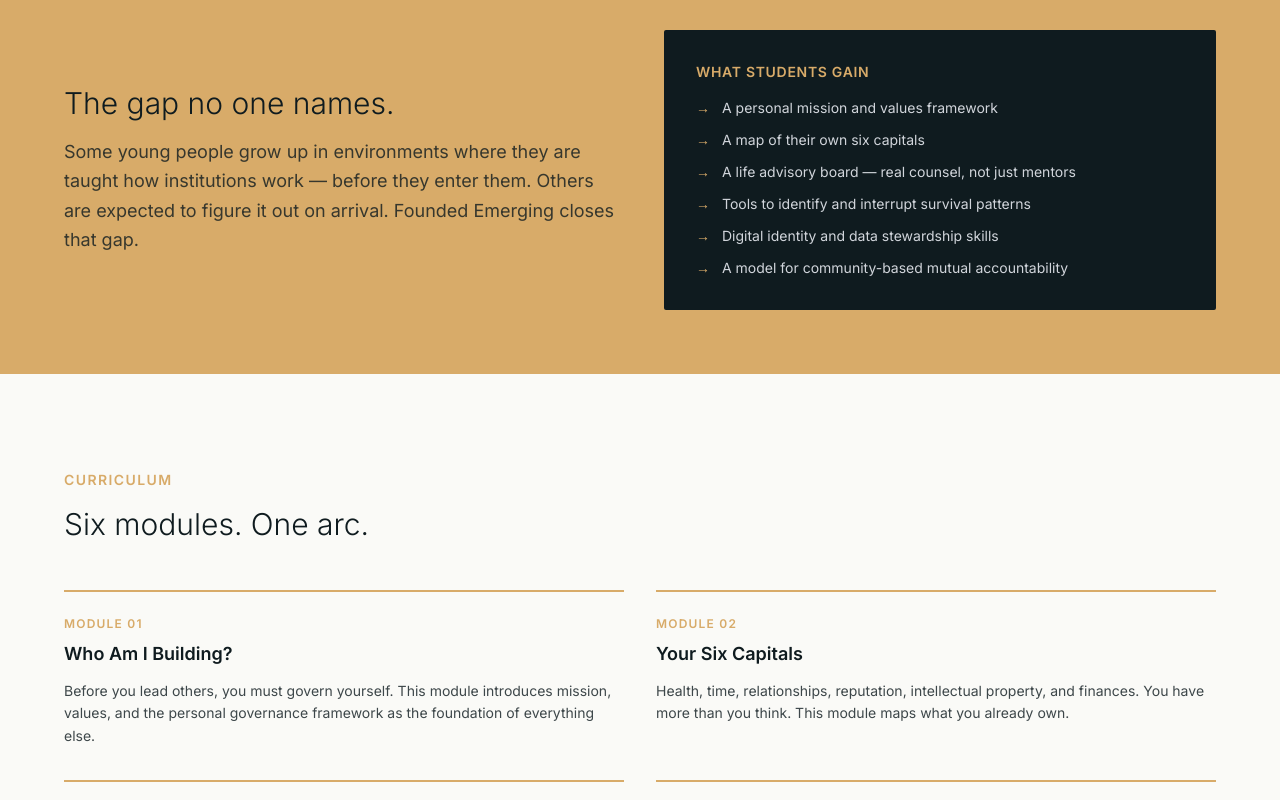
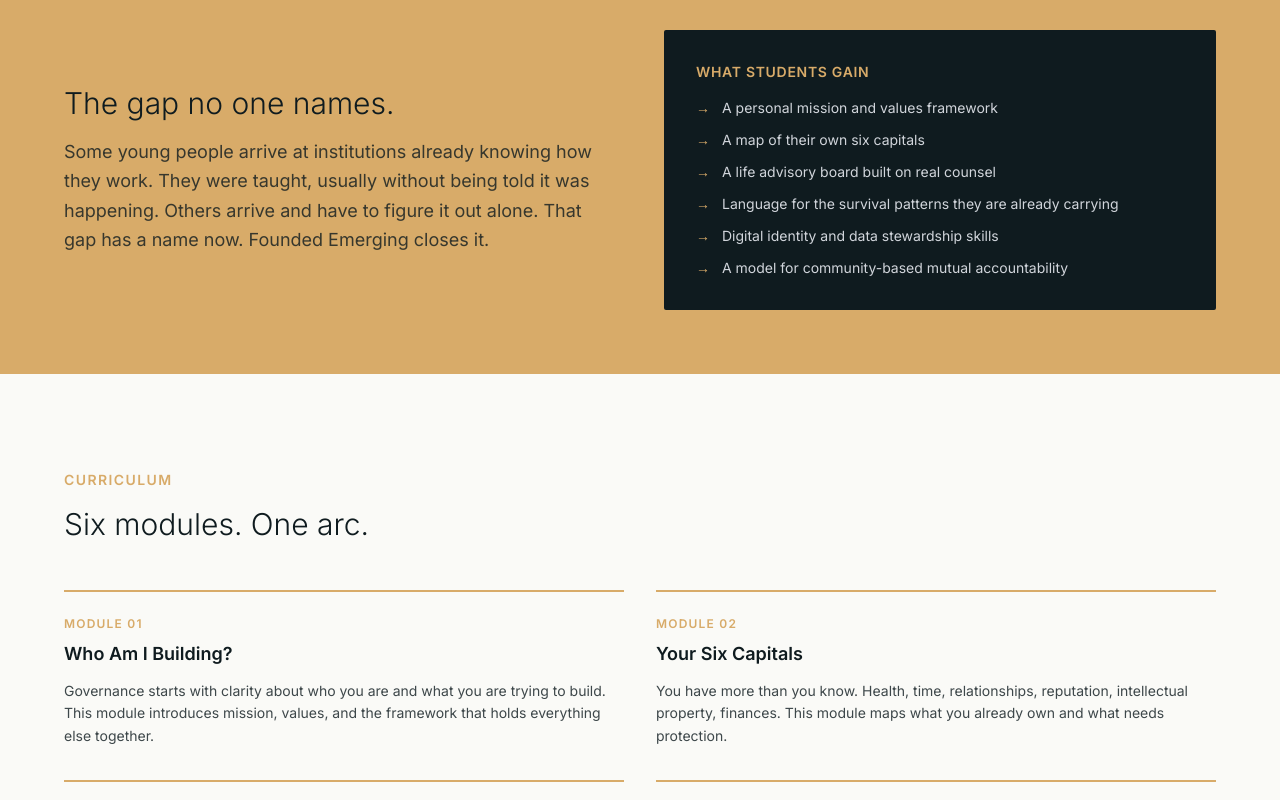
Before and after one commit to thefoundedproject/thefoundedemerging-site, a Next.js app: page / in a window 1280 px wide. Shown: the part 780-1580 px from the top of the page. Built offline with nearby package versions, Linux system fonts and the light colour scheme.

Commit message:
voice: rewrite copy per writing rules — fix em-dashes, contrasts, abstract language

```diff
--- a/app/page.js
+++ b/app/page.js
@@ -1,11 +1,11 @@
 export default function Home() {
   const modules = [
-    { num: '01', title: 'Who Am I Building?', desc: 'Before you lead others, you must govern yourself. This module introduces mission, values, and the personal governance framework as the foundation of everything else.' },
-    { num: '02', title: 'Your Six Capitals', desc: 'Health, time, relationships, reputation, intellectual property, and finances. You have more than you think. This module maps what you already own.' },
-    { num: '03', title: 'The Advisory Board', desc: 'Who is in your corner? You need more than supporters — you need counsel. This module teaches you how to build a real advisory board for your life.' },
-    { num: '04', title: 'Survival vs. Strategy', desc: 'What adaptations are you carrying from survival that are costing you now? This module names those patterns and begins the work of trading survival instinct for strategic clarity.' },
-    { num: '05', title: 'Data, Identity & Protection', desc: 'Your digital identity is already being built — by you or for you. This module teaches digital self-stewardship and basic data protection for emerging adults.' },
-    { num: '06', title: 'Community Architecture', desc: 'Agency without community is fragile. This module introduces cooperative structures, mutual accountability, and organized interdependence.' },
+    { num: '01', title: 'Who Am I Building?', desc: 'Governance starts with clarity about who you are and what you are trying to build. This module introduces mission, values, and the framework that holds everything else together.' },
+    { num: '02', title: 'Your Six Capitals', desc: 'You have more than you know. Health, time, relationships, reputation, intellectual property, finances. This module maps what you already own and what needs protection.' },
+    { num: '03', title: 'The Advisory Board', desc: 'Supporters keep you warm. Counsel keeps you accurate. This module walks you through building a real advisory board for your life — people who will tell you the truth.' },
+    { num: '04', title: 'Survival and Strategy', desc: 'Your body learned to survive. Some of those adaptations are still running. This module names them with respect and asks which ones are serving you now.' },
+    { num: '05', title: 'Data, Identity and Protection', desc: 'Your digital identity is already being built. This module teaches you to be the one doing the building, and to understand what you are agreeing to when you use platforms.' },
+    { num: '06', title: 'Community Architecture', desc: 'Agency held alone is brittle. This module builds the structures that make cooperation real — mutual accountability, organized support, and collective strength.' },
   ]
 
   return (
@@ -42,7 +42,7 @@
           <div>
             <h2 style={{ color: '#0F1B1F' }} className="text-3xl font-light mb-4">The gap no one names.</h2>
             <p style={{ color: '#0F1B1F' }} className="text-lg leading-relaxed opacity-80">
-              Some young people grow up in environments where they are taught how institutions work — before they enter them. Others are expected to figure it out on arrival. Founded Emerging closes that gap.
+              Some young people arrive at institutions already knowing how they work. They were taught, usually without being told it was happening. Others arrive and have to figure it out alone. That gap has a name now. Founded Emerging closes it.
             </p>
           </div>
           <div style={{ backgroundColor: '#0F1B1F' }} className="p-8 rounded-sm">
@@ -51,8 +51,8 @@
               {[
                 'A personal mission and values framework',
                 'A map of their own six capitals',
-                'A life advisory board — real counsel, not just mentors',
-                'Tools to identify and interrupt survival patterns',
+                'A life advisory board built on real counsel',
+                'Language for the survival patterns they are already carrying',
                 'Digital identity and data stewardship skills',
                 'A model for community-based mutual accountability',
               ].map((item) => (
```
